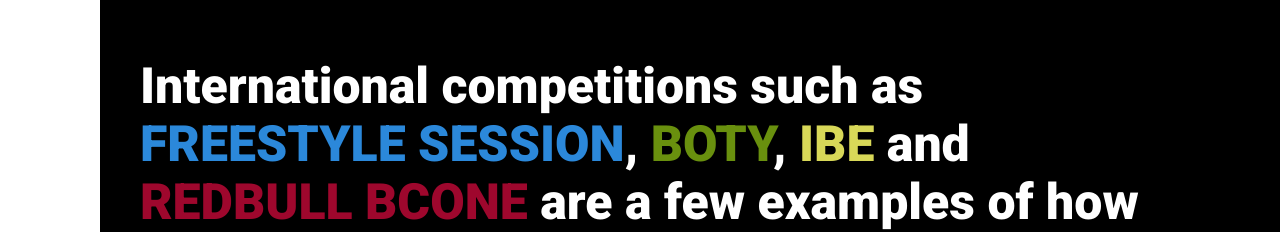
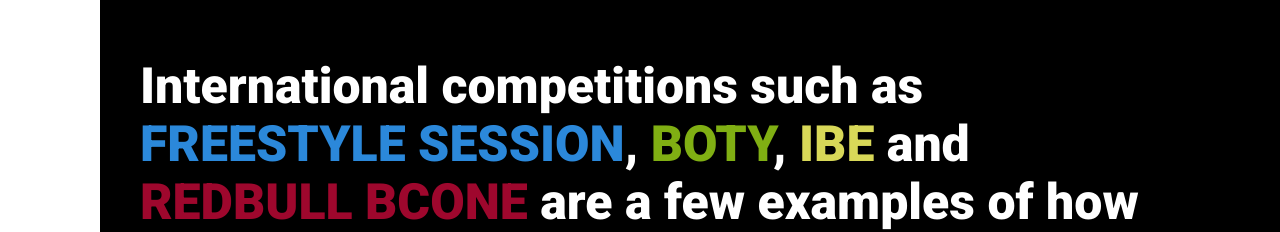
Before and after one commit to boostbm/BREAK, a plain HTML site: page index.html in a window 1280 px wide. Shown: the part 4604-4836 px from the top of the page. Drawn offline with Linux system fonts and the light colour scheme; a web font is replaced by a local one.

Commit message:
Updated boty Color

```diff
--- a/style.css
+++ b/style.css
@@ -163,7 +163,7 @@ a:focus::after{
   }
 
   .boty {
-    color: #69900e;
+    color: #80af13;
   }
 
   .ibe {
```
